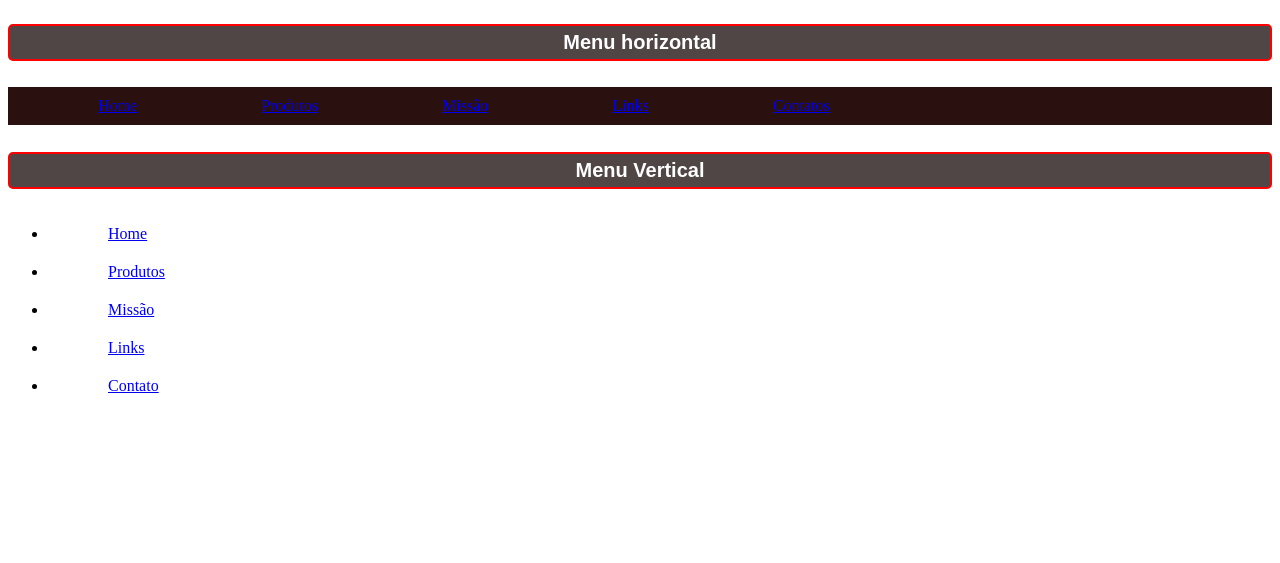
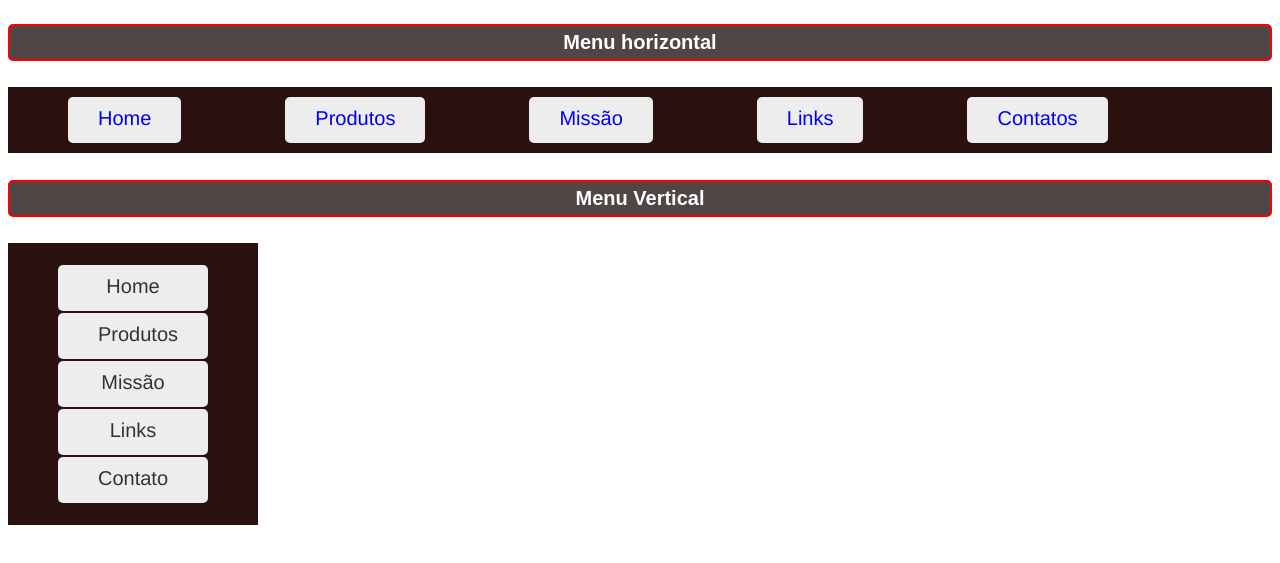
Before and after one commit to evellynbcardoso/estudos_html, a plain HTML site: page menus/menu.html in a window 1280 px wide. Shown: the part 105-668 px from the top of the page. Drawn offline with Linux system fonts and the light colour scheme.

Commit message:
trabalho de menu

```diff
--- a/menus/css/estilo.css
+++ b/menus/css/estilo.css
@@ -40,6 +40,57 @@ h4 {
     display: inline ;
 }
 
-#menu ul,li,a{
+#menu ul li a{
     padding: 10px 30px;
+    text-decoration: none;
+    background-color: #ededed;
+    /* faz o linque se comportar como caixinha, maisfica na mesma linha */
+    display:inline-block;
+    border-bottom: 3px solid #ededed;
+    font-family: 'Franklin Gothic Medium', 'Arial Narrow', Arial, sans-serif;
+    font-size: 20px;
+    border-radius: 5px;
+    margin: 0 50px;
 }
+#menu ul li a:hover{
+    background-color: #b5d45b;
+    color: #2d10e2;
+    border-bottom: 3px solid #EA0000;
+}
+
+/* menu vertical */
+/* selecionar o ul que estiver dentro do elemento id menuv */
+#menuv ul{
+    /* remove as bolinha/marcadores padrões da lista */
+list-style-type: none;
+/* zera a margem */
+margin-left: 0;
+/* espaço inferior do ul:20px em cima /baixo e 50px nas laterais */
+padding: 20px 50px;
+/* largura fixa da area do menu */
+width: 150px;
+background-color: #2b1010;
+}
+
+/* seleciona os links <a> dentro de cada <li> daquele <ul> do #menuv */
+#menuv ul li a{
+    /* faz cada link virar um bloco(ocupa a linha inteira do menu) */
+    /* isso é que deixa os intens empilhados verticalmente e toda a linha clicavel */
+    display: block;
+    padding: 10px 40px;
+    background-color: #ededed;
+    color: #333;
+    text-decoration: none;
+    text-align: center;
+    border-bottom: 3px solid #ededed;
+    font-family: 'Franklin Gothic Medium', 'Arial Narrow', Arial, sans-serif;
+    font-size: 20px;
+    border-radius: 5px;
+    margin: 2px 0px;
+}
+
+#menuv ul li a:hover{
+    background-color: #b5d45b;
+    color: #2d19e2;
+    border-bottom: 3px solid #EA0000;
+}
```
Also changed, not shown: menus/menu.html (+2 -1 lines).
